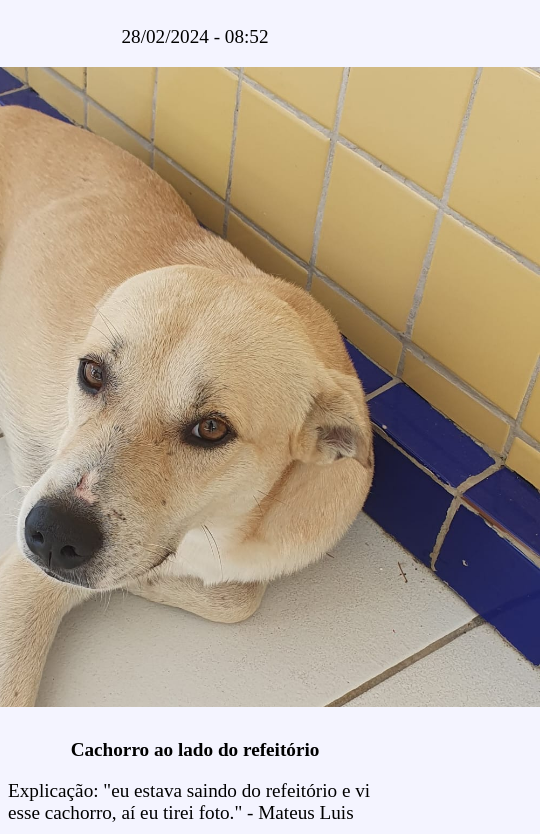
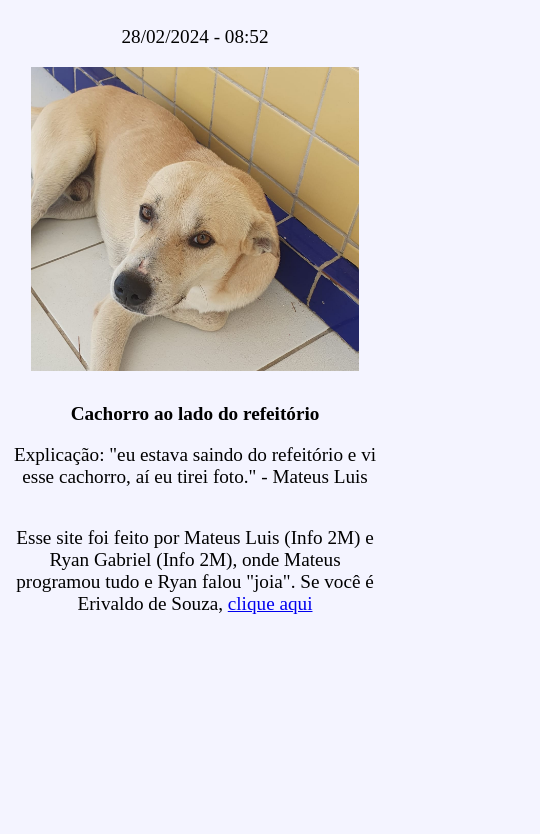
Before and after one commit to Teteo13/fddifrn, a plain HTML site: page index.html in a window 390 px wide. Shown: the part 118-952 px from the top of the page, 540 px wide, since content can reach past the window. After the commit the page ends 844 px from the top, so only its background shows below. Drawn offline with Linux system fonts and the light colour scheme.

Commit message:
Add files via upload

```diff
--- a/style.css
+++ b/style.css
@@ -1,4 +1,5 @@
 body{
+    text-align: center;
     background-color: #F4F4FF;
 }
 
@@ -22,3 +23,17 @@ strong{
     font-size: 1.2rem;
     margin-top: 2rem;
 }
+
+p{
+    width: 60rem;
+}
+
+@media(max-width: 767px){
+    #daily{
+        height: 19rem;
+    }
+
+    p{
+        width: 100%;
+    }
+}
--- a/surpresa.css
+++ b/surpresa.css
@@ -1,3 +1,7 @@
+*{
+    text-align: center;
+}
+
 body{
     background-color: #F4F4FF;
     padding: 0;
@@ -13,6 +17,13 @@ body{
 }
 
 #daily{
-    height: 40rem;
+    height: 38rem;
     width: auto;
 }
+
+@media(max-width: 767px){
+    #daily{
+        width: 100%;
+        height: auto;
+    }
+}
```
